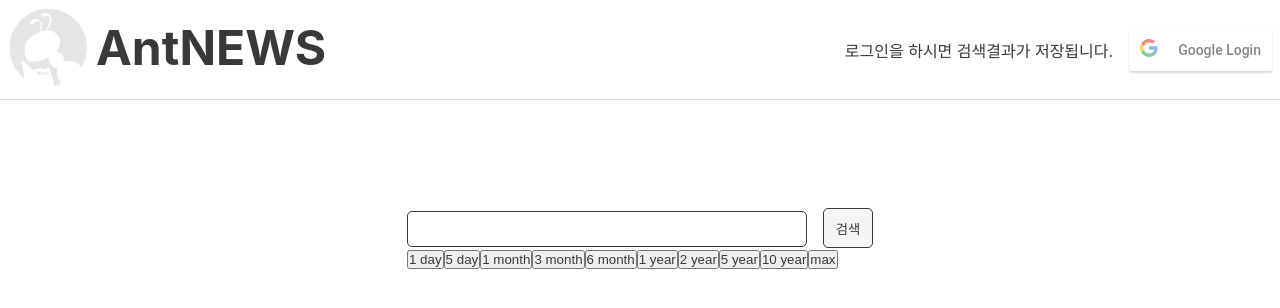
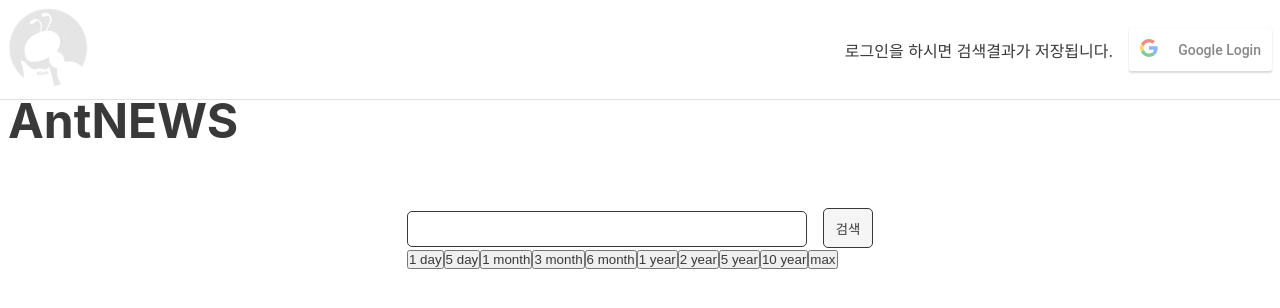
Before and after one commit to The-Universe-H-D/ant-news, a React (Create React App) app: page / in a window 1280 px wide. Shown: the top 308 px of the page. Built offline with nearby package versions, Linux system fonts and the light colour scheme.

Commit message:
LogoImh Link 제거

```diff
--- a/src/components/LogoImg.js
+++ b/src/components/LogoImg.js
@@ -1,15 +1,12 @@
 import React from 'react';
 import logo from '../assets/img/logo.jpg';
 import '../assets/scss/LogoImg.scss';
-import { Link } from 'react-router-dom';
 
 function LogoImg() {
 	return (
 		<div className="LogoImg">
-			<Link to="/">
-				<img alt="logo" src={logo} />
-				<b>AntNEWS</b>
-			</Link>
+			<img alt="logo" src={logo} />
+			<b>AntNEWS</b>
 		</div>
 	);
 }
```
